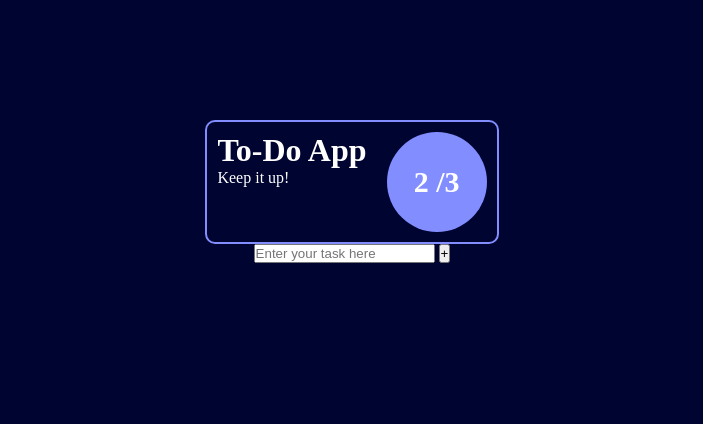
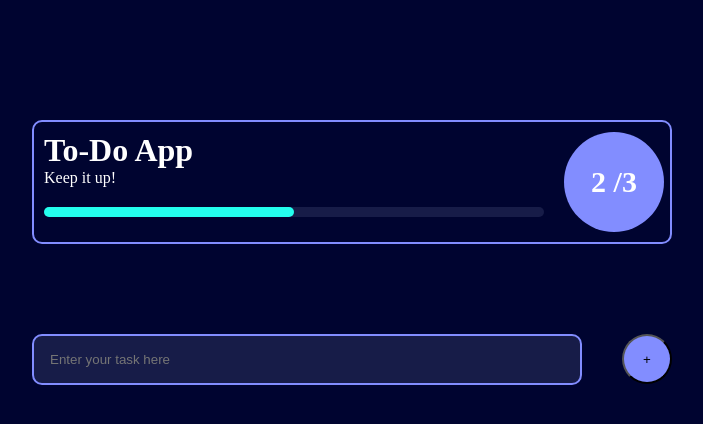
Before and after one commit to Hiba-Azhar0219/to-do-application, a plain HTML site: page index.html in a window 1280 px wide. Shown: the whole page, without its empty margins (288-991 px from the left). Drawn offline with Linux system fonts and the light colour scheme.

Commit message:
Form and stats container design is completed

```diff
--- a/style.css
+++ b/style.css
@@ -19,14 +19,36 @@ body {
   flex-direction: column;
   align-items: center;
   justify-content: center;
-  margin-top: 120px;
+  width: 50%;
+  margin: 120px auto 0 auto;
+  gap: 30px;
+}
+
+.details {
+  width: 100%;
 }
 .stats-container {
   padding: 10px;
   border-radius: 10px;
   border: 2px solid var(--purple);
   display: flex;
+  justify-content: space-between;
   gap: 20px;
+  width: 100%;
+}
+#progressBar {
+  width: 500px;
+  height: 10px;
+  background-color: var(--secondaryBackground);
+  border-radius: 5px;
+  margin-top: 20px;
+}
+#progress {
+  width: 50%;
+  height: 10px;
+  background-color: var(--teal);
+  border-radius: 10px;
+  transition: all 0.3s ease;
 }
 #numbers {
   width: 100px;
@@ -39,3 +61,26 @@ body {
   font-size: 30px;
   font-weight: bold;
 }
+
+form {
+  margin-top: 60px;
+  width: 100%;
+  display: flex;
+  gap: 40px;
+}
+input {
+  flex: 1;
+  padding: 16px;
+  background-color: var(--secondaryBackground);
+  border: 2px solid var(--purple);
+  border-radius: 10px;
+}
+button {
+  width: 50px;
+  height: 50px;
+  border-radius: 50%;
+  display: flex;
+  align-items: center;
+  justify-content: center;
+  background-color: var(--purple);
+}
```
